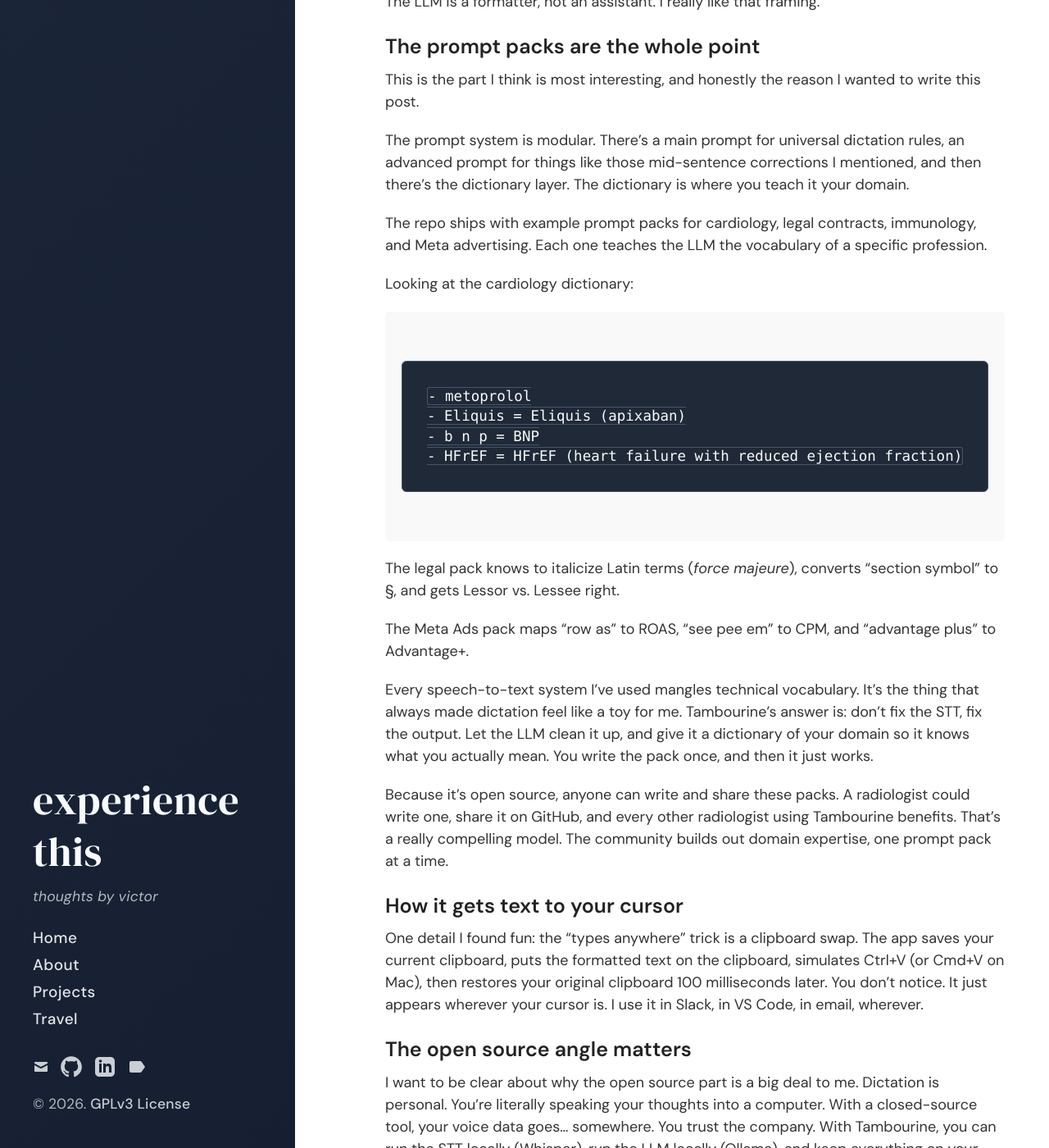
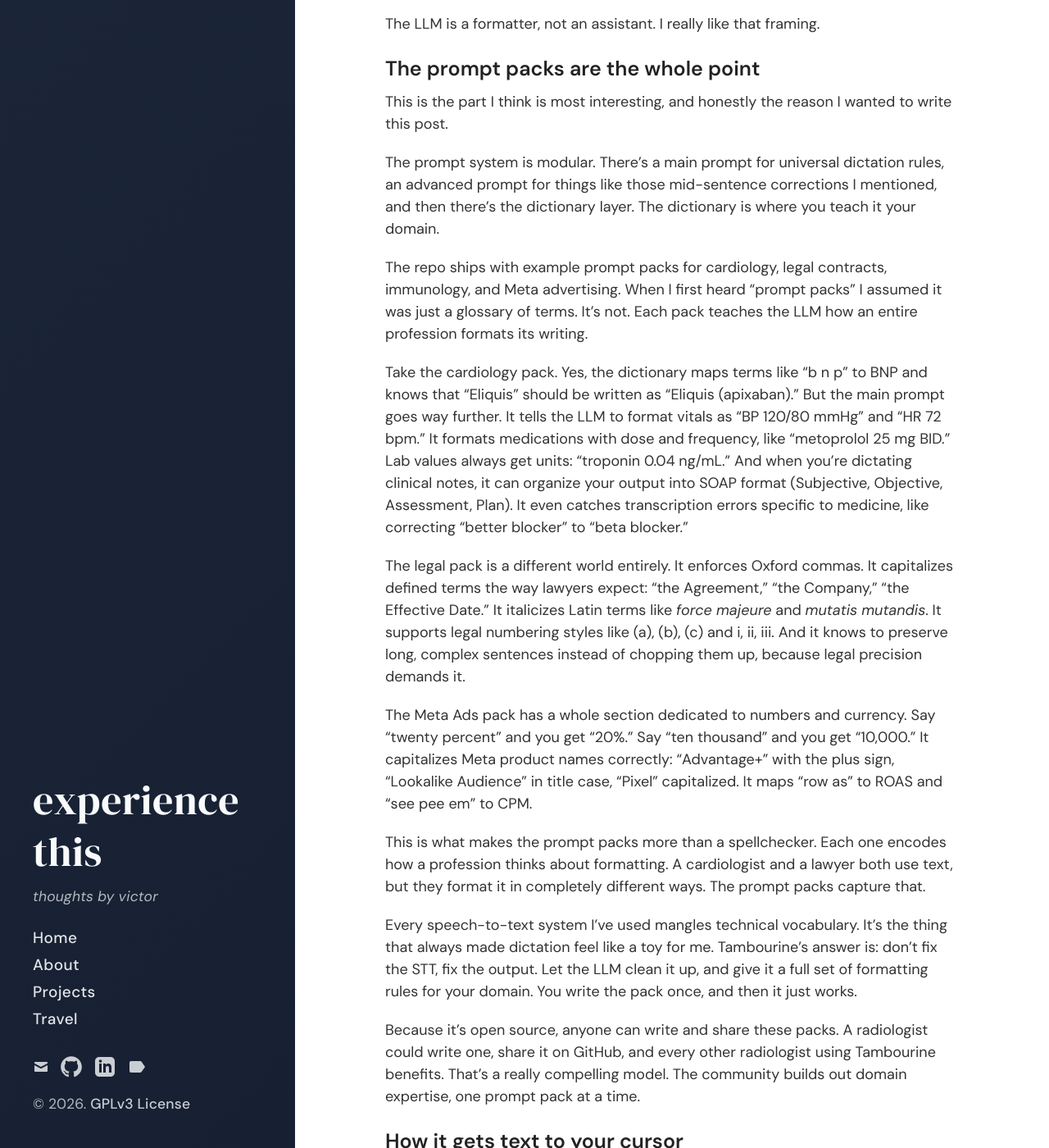
Before and after one commit to victorhuangwq/experiencethis.world, a Jekyll site: the page built from _posts/2026-02-12-tambourine-voice-code-deep-dive.md, in a window 1280 px wide and 1400 px high, scrolled down 1263 px. Shown: the whole window at 82% size. Built offline with Jekyll 4.4.1, drawn with Linux system fonts in a browser that asks for light colours.

Commit message:
Expand prompt packs section with actual formatting rules from the repo
Dug into the actual Tambourine Voice prompt packs. The packs do much more than
vocabulary mappings. Updated the article to show how cardiology packs format
vitals/meds/SOAP notes, legal packs enforce Oxford commas and capitalize defined
terms, and Meta Ads packs handle currency and brand capitalization.

https://claude.ai/code/session_01XEBXbKUaqD7idKpM9BjFyN

````diff
--- a/_posts/2026-02-12-tambourine-voice-code-deep-dive.md
+++ b/_posts/2026-02-12-tambourine-voice-code-deep-dive.md
@@ -38,22 +38,17 @@ This is the part I think is most interesting, and honestly the reason I wanted t
 
 The prompt system is modular. There's a main prompt for universal dictation rules, an advanced prompt for things like those mid-sentence corrections I mentioned, and then there's the dictionary layer. The dictionary is where you teach it your domain.
 
-The repo ships with example prompt packs for cardiology, legal contracts, immunology, and Meta advertising. Each one teaches the LLM the vocabulary of a specific profession.
+The repo ships with example prompt packs for cardiology, legal contracts, immunology, and Meta advertising. When I first heard "prompt packs" I assumed it was just a glossary of terms. It's not. Each pack teaches the LLM how an entire profession formats its writing.
 
-Looking at the cardiology dictionary:
+Take the cardiology pack. Yes, the dictionary maps terms like "b n p" to BNP and knows that "Eliquis" should be written as "Eliquis (apixaban)." But the main prompt goes way further. It tells the LLM to format vitals as "BP 120/80 mmHg" and "HR 72 bpm." It formats medications with dose and frequency, like "metoprolol 25 mg BID." Lab values always get units: "troponin 0.04 ng/mL." And when you're dictating clinical notes, it can organize your output into SOAP format (Subjective, Objective, Assessment, Plan). It even catches transcription errors specific to medicine, like correcting "better blocker" to "beta blocker."
 
-```
-- metoprolol
-- Eliquis = Eliquis (apixaban)
-- b n p = BNP
-- HFrEF = HFrEF (heart failure with reduced ejection fraction)
-```
+The legal pack is a different world entirely. It enforces Oxford commas. It capitalizes defined terms the way lawyers expect: "the Agreement," "the Company," "the Effective Date." It italicizes Latin terms like *force majeure* and *mutatis mutandis*. It supports legal numbering styles like (a), (b), (c) and i, ii, iii. And it knows to preserve long, complex sentences instead of chopping them up, because legal precision demands it.
 
-The legal pack knows to italicize Latin terms (*force majeure*), converts "section symbol" to §, and gets Lessor vs. Lessee right.
+The Meta Ads pack has a whole section dedicated to numbers and currency. Say "twenty percent" and you get "20%." Say "ten thousand" and you get "10,000." It capitalizes Meta product names correctly: "Advantage+" with the plus sign, "Lookalike Audience" in title case, "Pixel" capitalized. It maps "row as" to ROAS and "see pee em" to CPM.
 
-The Meta Ads pack maps "row as" to ROAS, "see pee em" to CPM, and "advantage plus" to Advantage+.
+This is what makes the prompt packs more than a spellchecker. Each one encodes how a profession thinks about formatting. A cardiologist and a lawyer both use text, but they format it in completely different ways. The prompt packs capture that.
 
-Every speech-to-text system I've used mangles technical vocabulary. It's the thing that always made dictation feel like a toy for me. Tambourine's answer is: don't fix the STT, fix the output. Let the LLM clean it up, and give it a dictionary of your domain so it knows what you actually mean. You write the pack once, and then it just works.
+Every speech-to-text system I've used mangles technical vocabulary. It's the thing that always made dictation feel like a toy for me. Tambourine's answer is: don't fix the STT, fix the output. Let the LLM clean it up, and give it a full set of formatting rules for your domain. You write the pack once, and then it just works.
 
 Because it's open source, anyone can write and share these packs. A radiologist could write one, share it on GitHub, and every other radiologist using Tambourine benefits. That's a really compelling model. The community builds out domain expertise, one prompt pack at a time.
 
````
